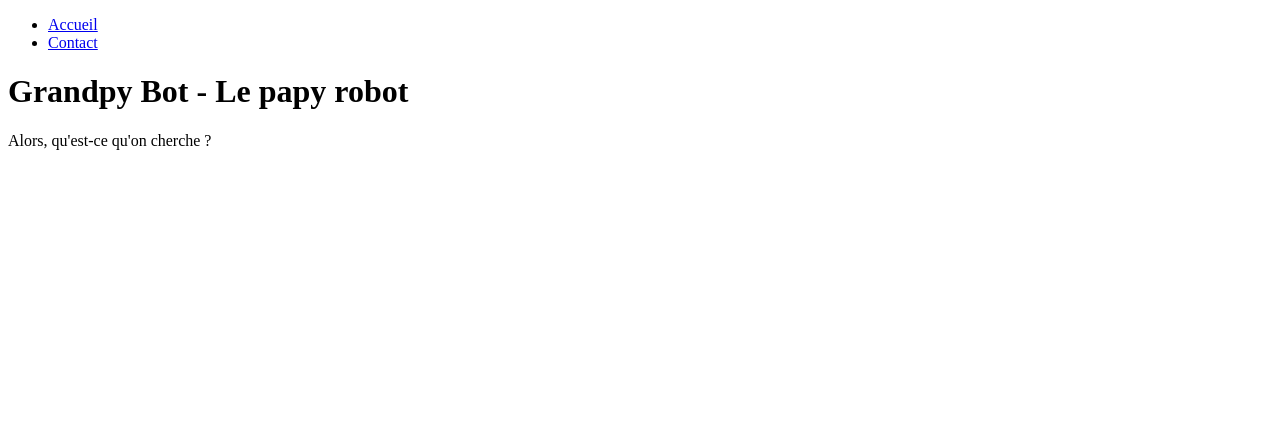
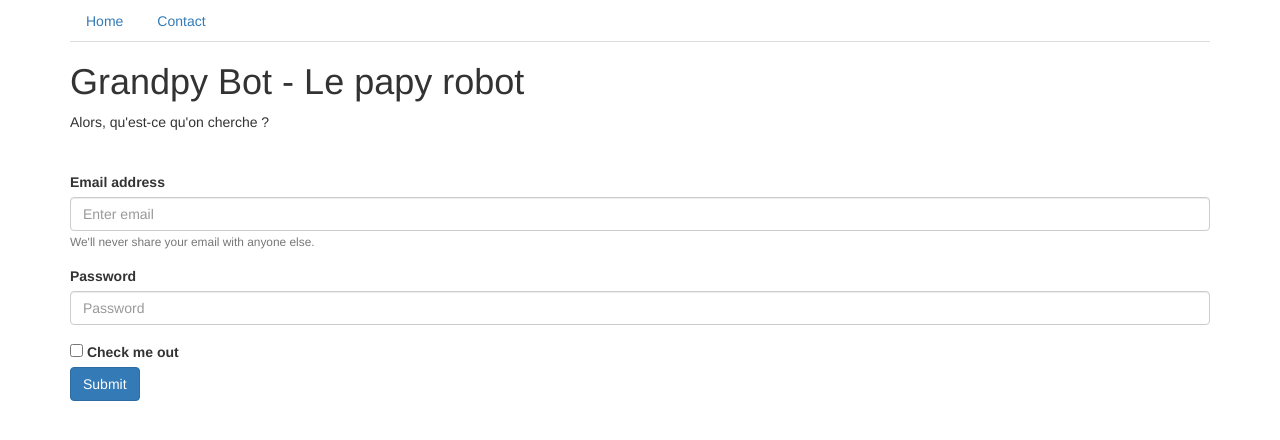
Before and after one commit to GuiThink/opc_projet7, a Flask app: page / in a window 1280 px wide. Shown: the top 440 px of the page. Run offline with Flask 2, Linux system fonts and the light colour scheme; some libraries are stand-ins or nearby versions.

Commit message:
Installed bootstraped and created a basic menu and form

```diff
--- a/app.py
+++ b/app.py
@@ -2,12 +2,15 @@
 # coding: utf-8
 
 from flask import Flask, render_template
+from flask_bootstrap import Bootstrap
+
 
 app = Flask(__name__)
+Bootstrap(app)
 
 
 @app.route('/')
-def index():
+def home():
     return render_template('pages/index.html')
 
 
--- a/templates/layouts/default.html
+++ b/templates/layouts/default.html
@@ -1,8 +1,10 @@
 <!DOCTYPE html>
 <html lang="fr">
 <head>
+    {% block head %}
     <meta charset="UTF-8">
-    <title>Title</title>
+    <title>{% block title %}Grandpy Bot - Le papy robot{% endblock title %}</title>
+    {% endblock head %}
 </head>
 <body>
     {% include 'shared/_nav.html' %}
--- a/templates/pages/index.html
+++ b/templates/pages/index.html
@@ -1,11 +1,39 @@
-{% extends 'layouts/default.html' %}
+{% extends "bootstrap/base.html" %}
+
+{% block title %}Grandpy Bot - Le papy robot{% endblock title %}
 
 {% block body %}
+<div class="container">
+    {% block navbar %}
+    <ul class="nav nav-tabs">
+        <li role="presentation" class="dropdown"><a href="{{ url_for('home') }}" role="button">Home</a></li>
+        <li role="presentation" class="dropdown"><a href="{{ url_for('contact') }}" role="button">Contact</a></li>
+    </ul>
+    {% endblock navbar %}
 
-    <header>
-        <h1>Grandpy Bot - Le papy robot</h1>
-        <p>Alors, qu'est-ce qu'on cherche ?</p>
-        <p><img src=""/></p>
-    </header>
+    {% block content %}
+    <h1>Grandpy Bot - Le papy robot</h1>
+    <p>Alors, qu'est-ce qu'on cherche ?</p>
+    <p><img src=""/></p>
 
+
+    <form>
+        <div class="form-group">
+            <label for="exampleInputEmail1">Email address</label>
+            <input type="email" class="form-control" id="exampleInputEmail1" aria-describedby="emailHelp" placeholder="Enter email">
+            <small id="emailHelp" class="form-text text-muted">We'll never share your email with anyone else.</small>
+        </div>
+        <div class="form-group">
+            <label for="exampleInputPassword1">Password</label>
+            <input type="password" class="form-control" id="exampleInputPassword1" placeholder="Password">
+        </div>
+        <div class="form-check">
+            <input type="checkbox" class="form-check-input" id="exampleCheck1">
+            <label class="form-check-label" for="exampleCheck1">Check me out</label>
+        </div>
+        <button type="submit" class="btn btn-primary">Submit</button>
+    </form>
+    {% endblock content %}
+
+</div>
 {% endblock body %}
```
Also changed, not shown: templates/pages/contact.html (+18 -7 lines).
